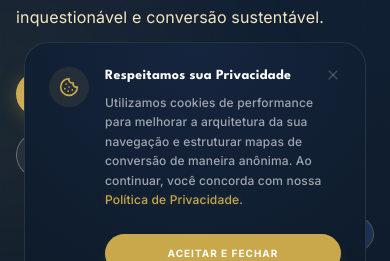
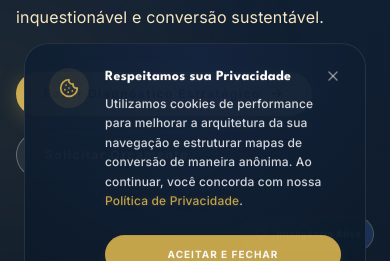
Before and after one commit to cognicaodigital/inicio, a React (Vite) app: page / in a window 390 px wide. Shown: the part 471-732 px from the top of the page. Built offline with nearby package versions, Linux system fonts and the light colour scheme; no server answers.

Commit message:
perf: optimize CookieBanner delay and contrast styling to resolve mobile LCP and accessibility issues

```diff
--- a/src/components/CookieBanner.jsx
+++ b/src/components/CookieBanner.jsx
@@ -11,7 +11,7 @@ const CookieBanner = () => {
     const consent = localStorage.getItem('cookie_consent');
     if (!consent) {
       // Pequeno timer para não abrir bruscamente junto com a tela de load
-      const timer = setTimeout(() => setIsVisible(true), 2500);
+      const timer = setTimeout(() => setIsVisible(true), 6000);
       return () => clearTimeout(timer);
     }
   }, []);
@@ -43,7 +43,7 @@ const CookieBanner = () => {
 
             <div className="flex-1">
               <h3 className="text-white font-black text-sm mb-2">Respeitamos sua Privacidade</h3>
-              <p className="text-white/60 text-xs leading-relaxed mb-6 font-medium">
+              <p className="text-white/85 text-xs leading-relaxed mb-6 font-medium">
                 Utilizamos cookies de performance para melhorar a arquitetura da sua navegação e estruturar mapas de conversão de maneira anônima.
                 Ao continuar, você concorda com nossa{' '}
                 <Link to="/privacidade" className="text-brand-gold hover:underline">Política de Privacidade</Link>.
@@ -58,7 +58,7 @@ const CookieBanner = () => {
                 </button>
                 <button
                   onClick={handleDecline}
-                  className="flex-1 px-4 py-3 bg-white/5 border border-white/10 text-white/50 text-[9px] uppercase tracking-widest font-black rounded-full hover:bg-white/10 hover:text-white transition-colors text-center"
+                  className="flex-1 px-4 py-3 bg-white/5 border border-white/10 text-white/80 text-[9px] uppercase tracking-widest font-black rounded-full hover:bg-white/10 hover:text-white transition-colors text-center"
                 >
                   Recusar Opcionais
                 </button>
@@ -67,7 +67,7 @@ const CookieBanner = () => {
 
             <button
               onClick={handleDecline}
-              className="absolute top-6 right-6 text-white/20 hover:text-white transition-colors"
+              className="absolute top-6 right-6 text-white/50 hover:text-white transition-colors"
               aria-label="Dispensar aviso de privacidade"
             >
               <X size={16} aria-hidden="true" />
```
